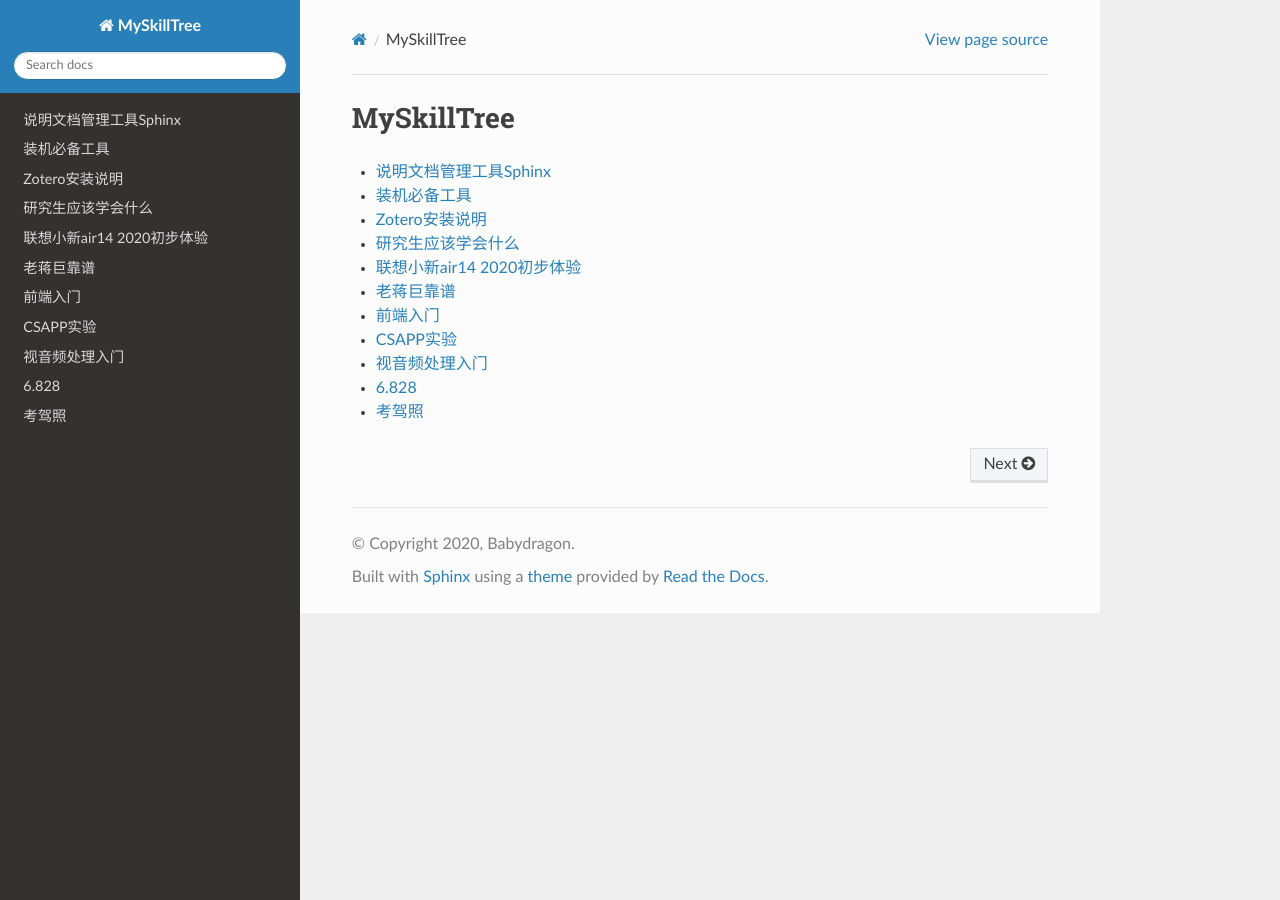
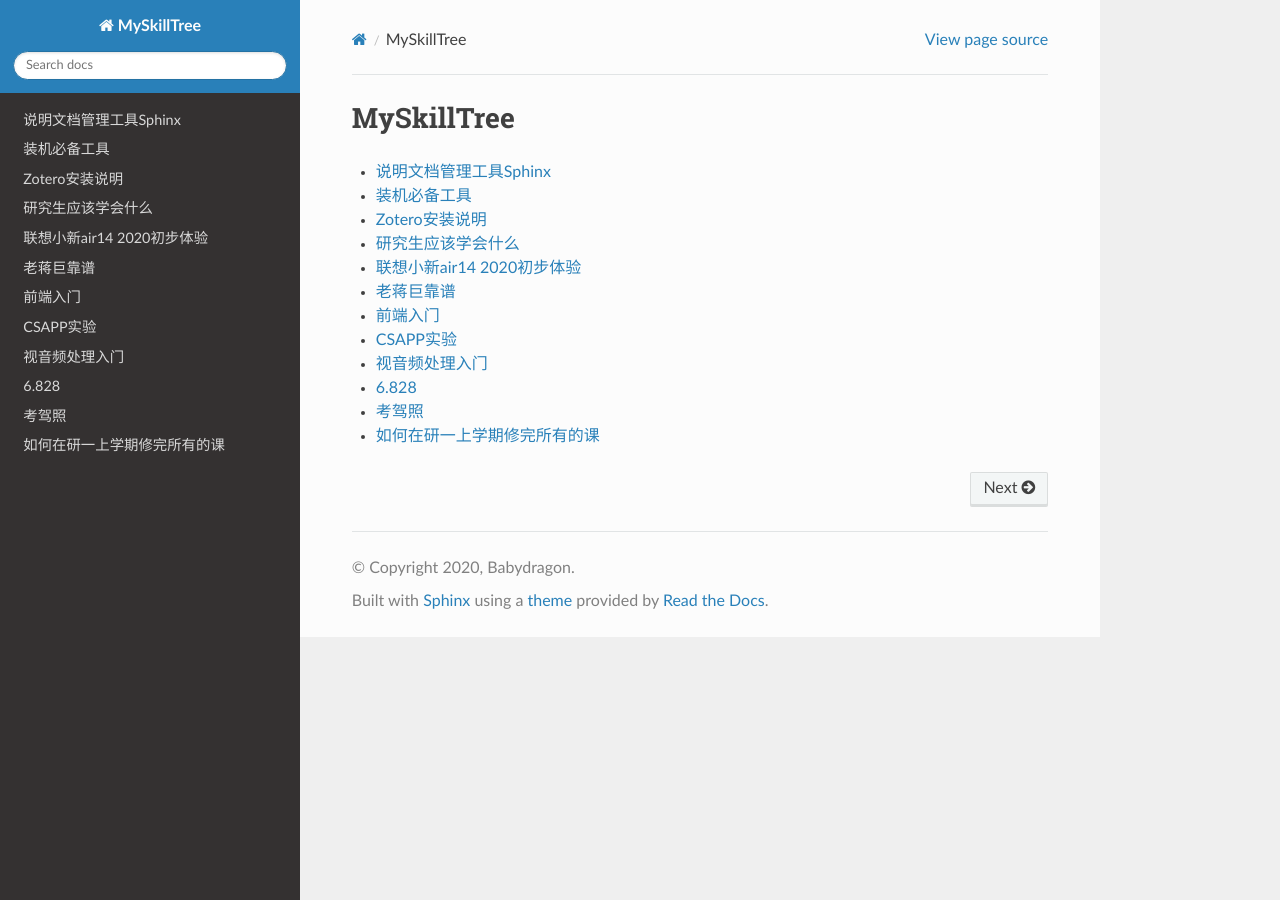
Before and after one commit to baolintian/MyDoc, a Sphinx documentation site: the page built from docs/source/index.rst, in a window 1280 px wide. Built offline with Sphinx 7.4.7 and the Read the Docs theme 2.0.0, drawn with Linux system fonts in a browser that asks for light colours; pages that are not in the unit, such as notebooks, are missing from menus.

Commit message:
fix typo

```diff
--- a/docs/source/20_如何在研一上学期修完所有的课.md
+++ b/docs/source/20_如何在研一上学期修完所有的课.md
@@ -108,7 +108,7 @@
 
 课程内容就是复现一片论文，甚至可以自己优化论文中的某一部分。
 
-最后我选择的是网络拥塞控制算法Copa，反正网络基础的同学千万别选，基本上选的同学都在某一个网络领域有自己深刻的认识。
+最后我选择的是网络拥塞控制算法Copa，反正没有网络基础的同学千万别选，基本上选的同学都在某一个网络领域有自己深刻的认识。
 
 我中期的survey写了20页+，最后的实验部分写了7-8页。实验做了两个星期。。。这还是在我有很多基础之上进行的，好在个人感觉最后的成绩应该不错。
 
--- a/docs/source/index.rst
+++ b/docs/source/index.rst
@@ -18,3 +18,4 @@
    10_6.828
    11_driving
    15_面经准备
+   20_如何在研一上学期修完所有的课
```
Also changed, not shown: other parts of docs/source/20_如何在研一上学期修完所有的课.md (+1 -1 lines).
